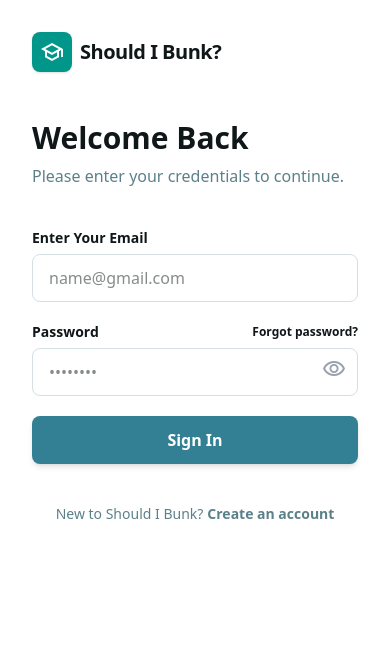
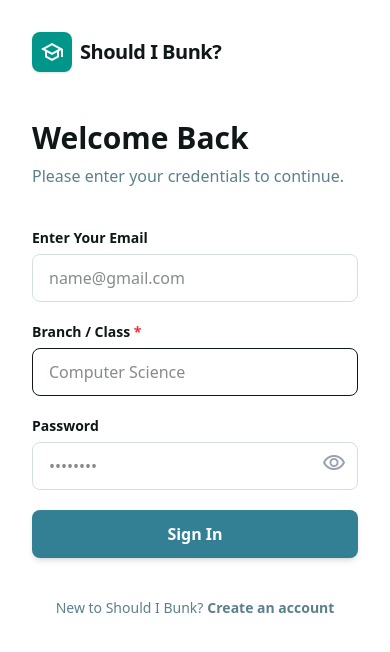
Before and after one commit to devvspark/should-i-bunk, a React (Vite) app in the folder frontend/: page /login in a window 390 px wide. Shown: the top 652 px of the page. Built offline with nearby package versions, Linux system fonts and the light colour scheme.

Commit message:
create branch in signup,login

```diff
--- a/frontend/src/components/dashboard/TopHeader.jsx
+++ b/frontend/src/components/dashboard/TopHeader.jsx
@@ -48,7 +48,7 @@ export default function TopHeader() {
             </p>
 
             <p className="text-xs text-gray-500 mt-1">
-              Computer Science
+              {currentUser?.branch || "—"}
             </p>
           </div>
 
--- a/frontend/src/components/landingpage/Navbar.jsx
+++ b/frontend/src/components/landingpage/Navbar.jsx
@@ -1,10 +1,12 @@
 import { useState } from "react";
 import { Menu, X } from "lucide-react";
 import { Link } from "react-router-dom";
-
+import { useSelector } from "react-redux";
 const Navbar = () => {
   const [isOpen, setIsOpen] = useState(false);
-
+   const { currentUser,isAuthenticated } = useSelector(
+    (state) => state.user
+  );
   return (
     <nav className="sticky top-0 z-50 w-full border-b border-gray-100 bg-white/80 backdrop-blur-md">
       <div className="mx-auto flex max-w-7xl items-center justify-between px-6 py-4">
@@ -27,7 +29,21 @@ const Navbar = () => {
         </ul>
 
         {/* Desktop Actions */}
-        <div className="hidden md:flex items-center gap-4">
+         {isAuthenticated && currentUser ? (
+        /* ✅ USER LOGGED IN */
+        <div className="flex items-center gap-4">
+          <div className="text-right">
+            <p className="text-sm font-bold">{currentUser.name}</p>
+            <p className="text-xs text-gray-500">{currentUser.branch }</p>
+          </div>
+
+          <Link to="/dashboard">
+            <div className="w-9 h-9 rounded-full bg-teal-600 text-white flex items-center justify-center">
+              {currentUser.name.charAt(0)}
+            </div>
+          </Link>
+        </div>
+      ) :(<div className="hidden md:flex items-center gap-4">
           <Link
             to="/login"
             className="text-sm font-medium text-gray-600 hover:text-gray-900"
@@ -41,7 +57,7 @@ const Navbar = () => {
           >
             Get Started
           </Link>
-        </div>
+        </div>)}
 
 
         {/* Mobile Toggle */}
--- a/frontend/src/pages/auth/Login.jsx
+++ b/frontend/src/pages/auth/Login.jsx
@@ -18,7 +18,7 @@ export default function Login() {
   const [error, setError] = useState("");
 
   // ===== SUBMIT HANDLER =====
-
+  const [branch, setBranch] = useState("");
 
 
   const handleSubmit = async (e) => {
@@ -31,6 +31,7 @@ export default function Login() {
     const res = await axiosInstance.post("/auth/login", {
       email,
       password,
+      branch
     });
 
     // 🔥 STORE USER IN REDUX
@@ -138,6 +139,19 @@ export default function Login() {
                 />
               </div>
 
+              <div className="flex flex-col gap-1.5">
+                <label className="text-sm font-semibold">
+                  Branch / Class <span className="text-red-500">*</span>
+                </label>
+                <input
+                  type="text"
+                  value={branch}
+                  onChange={(e) => setBranch(e.target.value)}
+                  placeholder="Computer Science"
+                  className="w-full rounded-lg border h-12 px-4"
+                />
+              </div>
+
               {/* PASSWORD */}
               <div className="flex flex-col gap-1.5">
                 <div className="flex justify-between items-center">
@@ -146,9 +160,11 @@ export default function Login() {
                     className="text-primary text-xs font-bold hover:underline"
                     href="#"
                   >
-                    Forgot password?
+                    {/* Forgot password? */}
                   </a>
                 </div>
+
+
 
                 <div className="relative">
                   <input
@@ -169,6 +185,9 @@ export default function Login() {
                     </span>
                   </button>
                 </div>
+
+
+
               </div>
 
               {/* ERROR */}
--- a/frontend/src/pages/auth/Signup.jsx
+++ b/frontend/src/pages/auth/Signup.jsx
@@ -10,6 +10,8 @@ export default function Signup() {
   const [name, setName] = useState("");
   const [email, setEmail] = useState("");
   const [password, setPassword] = useState("");
+  const [branch, setBranch] = useState("");
+
   const [acceptedTerms, setAcceptedTerms] = useState(false);
 
   const [showPassword, setShowPassword] = useState(false);
@@ -33,6 +35,7 @@ export default function Signup() {
         name,
         email,
         password,
+        branch,
         acceptedTerms,
       });
 
@@ -182,6 +185,20 @@ export default function Signup() {
                 </div>
               </div>
 
+              <div className="flex flex-col gap-1.5">
+                <label className="text-sm font-semibold">
+                  Branch / Class <span className="text-red-500">*</span>
+                </label>
+                <input
+                  type="text"
+                  value={branch}
+                  onChange={(e) => setBranch(e.target.value)}
+                  placeholder="Computer Science"
+                  className="w-full rounded-lg border h-12 px-4"
+                />
+              </div>
+
+
               {/* TERMS */}
               <div className="flex items-start gap-2">
                 <input
```
Also changed, not shown: 2 other files (tests, documents, lock files or other folders).
